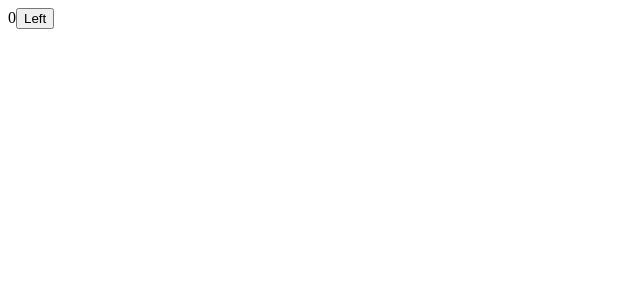
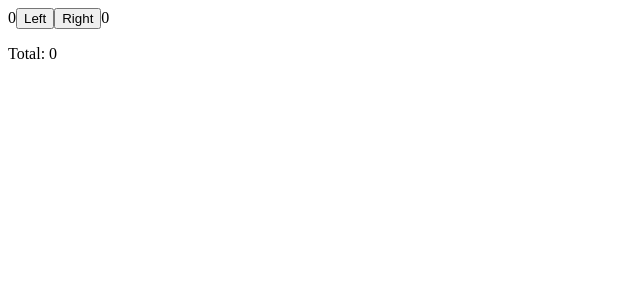
Before and after one commit to zachleach/helsinki-fullstack-open, a React (Vite) app in the folder part1/part1d/: page / in a window 1280 px wide. Shown: the top 300 px of the page, without its empty margins (0-640 px from the left). Built offline with nearby package versions, Linux system fonts and the light colour scheme.

Commit message:
updating state is asynchronous example

```diff
--- a/part1/part1d/src/App.jsx
+++ b/part1/part1d/src/App.jsx
@@ -1,22 +1,40 @@
 import { useState } from 'react'
 
 const App = () => {
-	const [clicks, setClick] = useState(0)
+	const [left, setLeft] = useState(0)
+	const [right, setRight] = useState(0)
 	const [allClicks, setAll] = useState([])
+	const [total, setTotal] = useState(0)
 
-	const handle_click = () => {
-		setClick(clicks + 1)
-		setAll(allClicks.concat('C'))
+	const handle_left_click = () => {
+		let updated_left = left + 1
+		setLeft(updated_left)
+		setAll(allClicks.concat('L'))
+		setTotal(updated_left + right)
+	}
+
+	const handle_right_click = () => {
+		let updated_right = right + 1
+		setRight(right + 1)
+		setAll(allClicks.concat('R'))
+		setTotal(left + updated_right)
 	}
 
 	return (
 		<div>
-			{clicks}
-			<button onClick={handle_click}>
+			{left}
+			<button onClick={handle_left_click}>
 				Left
 			</button>
+			<button onClick={handle_right_click}>
+				Right
+			</button>
+			{right}
 			<p>
 				{allClicks.join(' ')}
+			</p>
+			<p>
+				Total: {total}
 			</p>
 		</div>
 	)
```
